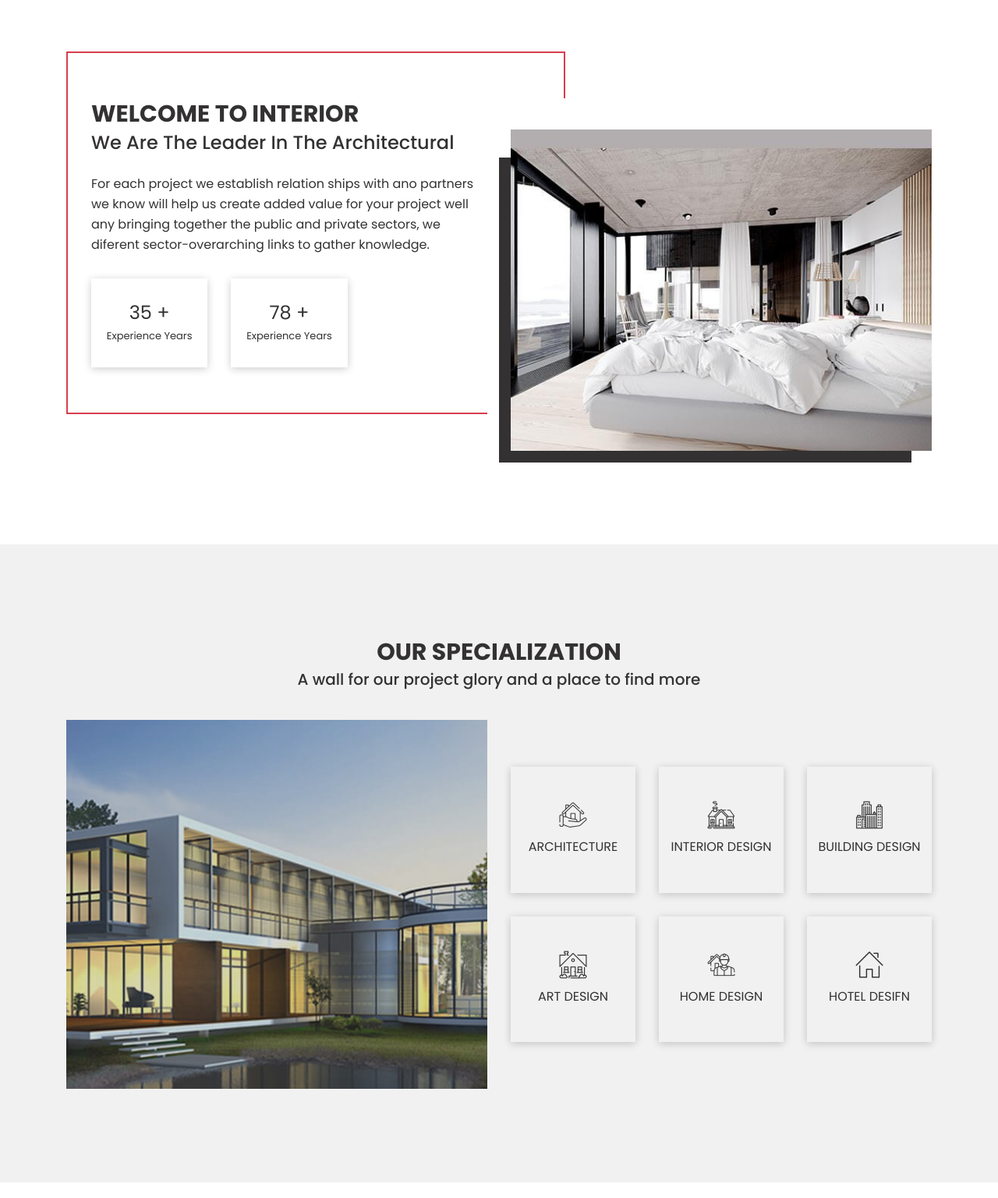
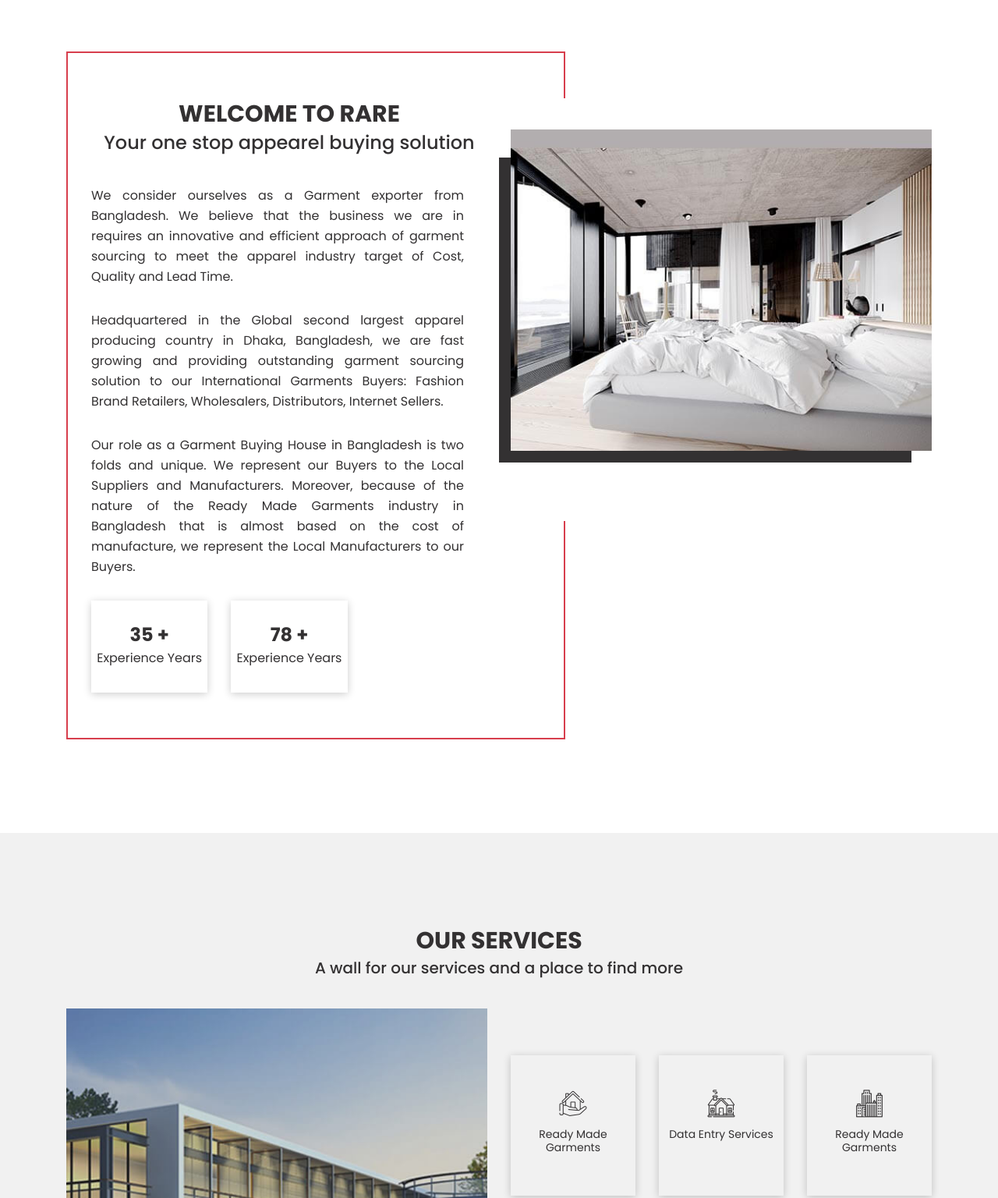
Before and after one commit to NaeemHasan23/rare-collection, a plain HTML site: page archirio/index.html in a window 1280 px wide. Shown: the part 700-2236 px from the top of the page at 78% size. Drawn offline with Linux system fonts and the light colour scheme; some packages are replaced by stand-ins of ours.

Commit message:
updated text

```diff
--- a/archirio/assets/css/flaticon.css
+++ b/archirio/assets/css/flaticon.css
@@ -24,7 +24,7 @@
 [class^="flaticon-"]:before, [class*=" flaticon-"]:before,
 [class^="flaticon-"]:after, [class*=" flaticon-"]:after {
 	font-family: Flaticon;
-	font-size: 20px;
+	font-size: 24px;
 	font-style: normal;
 	margin-left: 0px;
 }
--- a/archirio/assets/css/styles.css
+++ b/archirio/assets/css/styles.css
@@ -643,20 +643,25 @@ a#scrollUp:hover {
     padding: 60px 0px 60px 30px;
     border-top: 2px solid #d73e4d;
     border-left: 2px solid #d73e4d;
+    text-align: center;
 }
 .about-wrap:before {
     position: absolute;
     left: 0;
     bottom: 0;
-    width: 100%;
-    height: 2px;
+    right: -100px;
+    /* width: 100%; */
+    height: 280px;
     content: "";
-    background: #d73e4d;
+    /* background: #d73e4d; */
+    border-bottom: 2px solid #d73e4d;
+    border-right: 2px solid #d73e4d;
 }
 .about-wrap:after {
     position: absolute;
     right: -100px;
     top: -2px;
+
     width: 100px;
     height: 60px;
     border-top: 2px solid #d73e4d;
@@ -672,10 +677,12 @@ a#scrollUp:hover {
 .about-wrap h3 {
     font-weight: 500;
     font-size: 24px;
-    margin-bottom: 25px;
+    margin-bottom: 40px;
 }
 .about-wrap p {
     margin-bottom: 30px;
+    margin-right: 30px;
+    text-align: justify;
 }
 .about-content {
     background: #fff;
@@ -685,6 +692,11 @@ a#scrollUp:hover {
 }
 .about-content h4 {
     font-size: 24px;
+    font-weight: 700;
+    margin-bottom: 5px;
+}
+.about-content h5 {
+    font-size: 16px;
     font-weight: 400;
     margin-bottom: 5px;
 }
@@ -692,6 +704,7 @@ a#scrollUp:hover {
     font-size: 13px;
     margin-bottom: 0px;
     line-height: 20px;
+
 }
 .about-img {
     position: relative;
@@ -735,6 +748,7 @@ a#scrollUp:hover {
     text-align: center;
     padding: 49px 0px;
     margin-bottom: 30px;
+    height: 180px;
 }
 .spacial-item:hover {
     background: #d73e4d;
@@ -747,8 +761,8 @@ a#scrollUp:hover {
     font-size: 35px;
 }
 .spacial-item h4 {
-    text-transform: uppercase;
-    font-size: 16px;
+    text-transform: capitalize;
+    font-size: 14px;
     font-weight: 400;
     margin-bottom: 0px;
 }
--- a/archirio/index.html
+++ b/archirio/index.html
@@ -42,7 +42,7 @@
     <header class="header-area bg-1" id="sticky-header">
         <div class="container">
             <div class="row">
-                <div class="col-lg-3 col-md-9 col-sm-8 col-6">
+                <div class="col-lg-4 col-md-9 col-sm-8 col-6">
                     <div class="logo">
                         <a href="index.html"><img src="assets/images/rare-with-gradient-chocolate.png" alt=""></a>
                     </div>
@@ -57,24 +57,24 @@
                                     <li><a href="index3.html">Home Three</a></li>
                                 </ul> -->
                             </li>
-                            <li><a href="javascript:void(0);">About <i class="fa fa-angle-down"></i></a>
-                                <ul>
+                            <li><a href="about3.html">About</a>
+                                <!-- <ul> -->
                                     <!-- <li><a href="about.html">About One</a></li>
 
                                     Service page
 
                                     <li><a href="about2.html">About Two</a></li>-->
-                                    <li><a href="about3.html">About Three</a></li>
+                                    <!-- <li><a href="about3.html">About Three</a></li> -->
                                     <!-- <li><a href="about4.html">About Four</a></li> -->
-                                </ul>
+                                <!-- </ul> -->
                             </li>
-                            <li><a href="javascript:void(0);">Projects <i class="fa fa-angle-down"></i></a>
-                                <ul>
+                            <li><a href="service.html">Services</a>
+                                <!-- <ul>
                                     <li><a href="project.html">Project One</a></li>
-                                    <!-- <li><a href="project2.html">Project Two</a></li>
+                                    <li><a href="project2.html">Project Two</a></li>
                                     <li><a href="project3.html">Project Three</a></li>
-                                    <li><a href="project4.html">Project Four</a></li> -->
-                                </ul>
+                                    <li><a href="project4.html">Project Four</a></li>
+                                </ul> -->
                             </li>
                             <!-- <li><a href="javascript:void(0);">Bolg <i class="fa fa-angle-down"></i></a>
                                 <ul>
@@ -85,20 +85,20 @@
                                     <li><a href="blog-detsils.html">Blog Detsils</a></li>
                                 </ul>
                             </li> -->
-                            <li><a href="javascript:void(0);">Pages <i class="fa fa-angle-down"></i></a>
+                            <!-- <li><a href="javascript:void(0);">Pages <i class="fa fa-angle-down"></i></a>
                                 <ul>
                                     <li><a href="service.html">Service One</a></li>
                                     <li><a href="team.html">Team Page</a></li>
                                     <li><a href="testmonial.html">Testmonial One</a></li>
                                     <li><a href="testmonial2.html">Testmonial Two</a></li>
-                                    <!-- <li><a href="404.html">404 Pages</a></li> -->
+                                    <li><a href="404.html">404 Pages</a></li>
                                 </ul>
-                            </li>
+                            </li> -->
                             <li><a href="contact.html">Contact</a></li>
                         </ul>
                     </div>
                 </div>
-                <div class="col-lg-1 col-md-2 col-sm-3 col-4">
+                <!-- <div class="col-lg-1 col-md-2 col-sm-3 col-4">
                     <div class="search-wrapper">
                         <ul>
                             <li><a href="javascript:void(0);"><i class="fa fa-search"></i></a>
@@ -113,7 +113,7 @@
                             </li>
                         </ul>
                     </div>
-                </div>
+                </div> -->
                 <div class="col-md-1 col-sm-1 col-2 d-lg-none d-sm-block">
                     <div class="responsive-menu-wrap floatright"></div>
                 </div>
@@ -132,7 +132,7 @@
                             <div class="col-12">
                                 <div class="slider-text">
                                     <div class="line"></div>
-                                    <h2><span class="d-block">Welcome To</span><span class="color">Rare</span> &nbsp; Collection</h2>
+                                    <h2><span class="d-block">Welcome To &nbsp;</span><span class="color">Rare</span>&nbsp; Collection</h2>
                                     <p>Top <span>Brands </span> Trust in Our <span>Service</span></p>
                                     <a href="project.html">See More <i class="fa fa-long-arrow-right"></i></a>
                                 </div>
@@ -184,20 +184,35 @@
             <div class="row">
                 <div class="col-lg-6 col-12">
                     <div class="about-wrap">
-                        <h2>WELCOME TO INTERIOR</h2>
-                        <h3>We Are The Leader In The Architectural</h3>
-                        <p>For each project we establish relation ships with ano partners we know will help us create added value for your project well any bringing together the public and private sectors, we diferent sector-overarching links to gather knowledge.</p>
+                        <h2>WELCOME TO RARE</h2>
+                        <h3>Your one stop appearel buying solution</h3>
+                        <p>
+                            We consider ourselves as a Garment exporter from Bangladesh. We believe that the business
+                            we are in requires an innovative and efficient approach of garment sourcing to meet the
+                            apparel industry target of Cost, Quality and Lead Time.
+                        </p>
+                        <p>
+                            Headquartered in the Global second largest apparel producing country in Dhaka, Bangladesh,
+                            we are fast growing and providing outstanding garment sourcing solution to our International
+                            Garments Buyers: Fashion Brand Retailers, Wholesalers, Distributors, Internet Sellers.
+                        </p>
+                        <p>
+                            Our role as a Garment Buying House in Bangladesh is two folds and unique. We represent our
+                            Buyers to the Local Suppliers and Manufacturers. Moreover, because of the nature of the Ready
+                            Made Garments industry in Bangladesh that is almost based on the cost of manufacture,
+                            we represent the Local Manufacturers to our Buyers.
+                        </p>
                         <div class="row">
                             <div class="col-md-4 col-sm-6 col-12">
                                 <div class="about-content">
                                     <h4><span class="counter">35</span><span> + </span></h4>
-                                    <p>Experience Years</p>
+                                    <h5>Experience Years</h5>
                                 </div>
                             </div>
                             <div class="col-md-4 col-sm-6 col-12">
                                 <div class="about-content">
                                     <h4><span class="counter">78</span><span> + </span></h4>
-                                    <p>Experience Years</p>
+                                    <h5>Experience Years</h5>
                                 </div>
                             </div>
                         </div>
@@ -218,8 +233,8 @@
             <div class="row">
                 <div class="col-12">
                     <div class="section-title text-center">
-                        <h2>OUR SPECIALIZATION</h2>
-                        <h3>A wall for our project glory and a place to find more</h3>
+                        <h2>OUR SERVICES</h2>
+                        <h3>A wall for our services and a place to find more</h3>
                     </div>
                 </div>
             </div>
@@ -235,37 +250,37 @@
                             <div class="col-md-4 col-sm-6 col-12">
                                 <div class="spacial-item">
                                     <span class="flaticon-house-3"></span>
-                                    <h4>Architecture</h4>
+                                    <h4>Ready Made Garments</h4>
                                 </div>
                             </div>
                             <div class="col-md-4 col-sm-6 col-12">
                                 <div class="spacial-item">
                                     <span class="flaticon-house"></span>
-                                    <h4>Interior Design</h4>
+                                    <h4>Data Entry Services</h4>
                                 </div>
                             </div>
                             <div class="col-md-4 col-sm-6 col-12">
                                 <div class="spacial-item">
                                     <span class="flaticon-cityscape"></span>
-                                    <h4>Building Design</h4>
+                                    <h4>Ready Made Garments</h4>
                                 </div>
                             </div>
                             <div class="col-md-4 col-sm-6 col-12">
                                 <div class="spacial-item">
                                     <span class="flaticon-house-1"></span>
-                                    <h4>Art Design</h4>
+                                    <h4>Data Entry Services</h4>
                                 </div>
                             </div>
                             <div class="col-md-4 col-sm-6 col-12">
                                 <div class="spacial-item">
                                     <span class="flaticon-house-4"></span>
-                                    <h4>Home Design</h4>
+                                    <h4>Ready Made Garments</h4>
                                 </div>
                             </div>
                             <div class="col-md-4 col-sm-6 col-12">
                                 <div class="spacial-item">
                                     <span class="flaticon-home"></span>
-                                    <h4>Hotel desifn</h4>
+                                    <h4>Data Entry Services</h4>
                                 </div>
                             </div>
                         </div>
```
